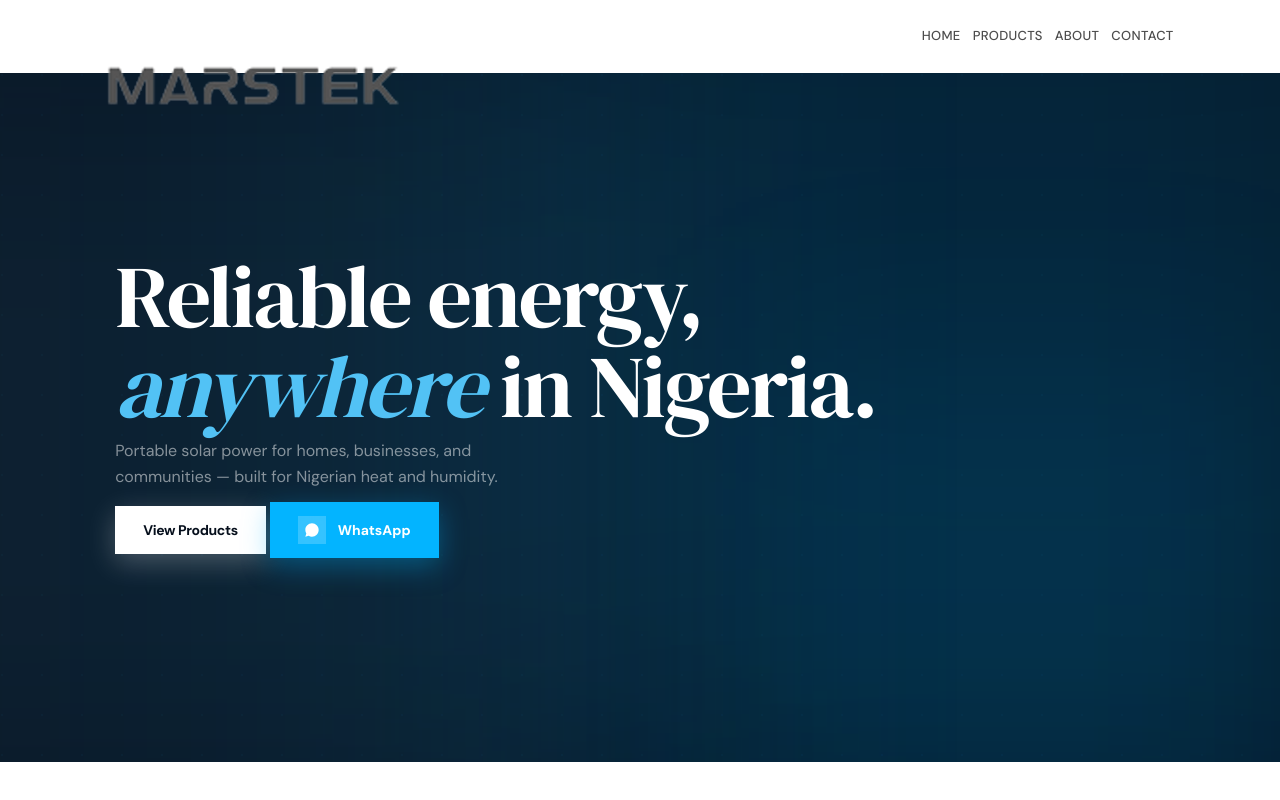
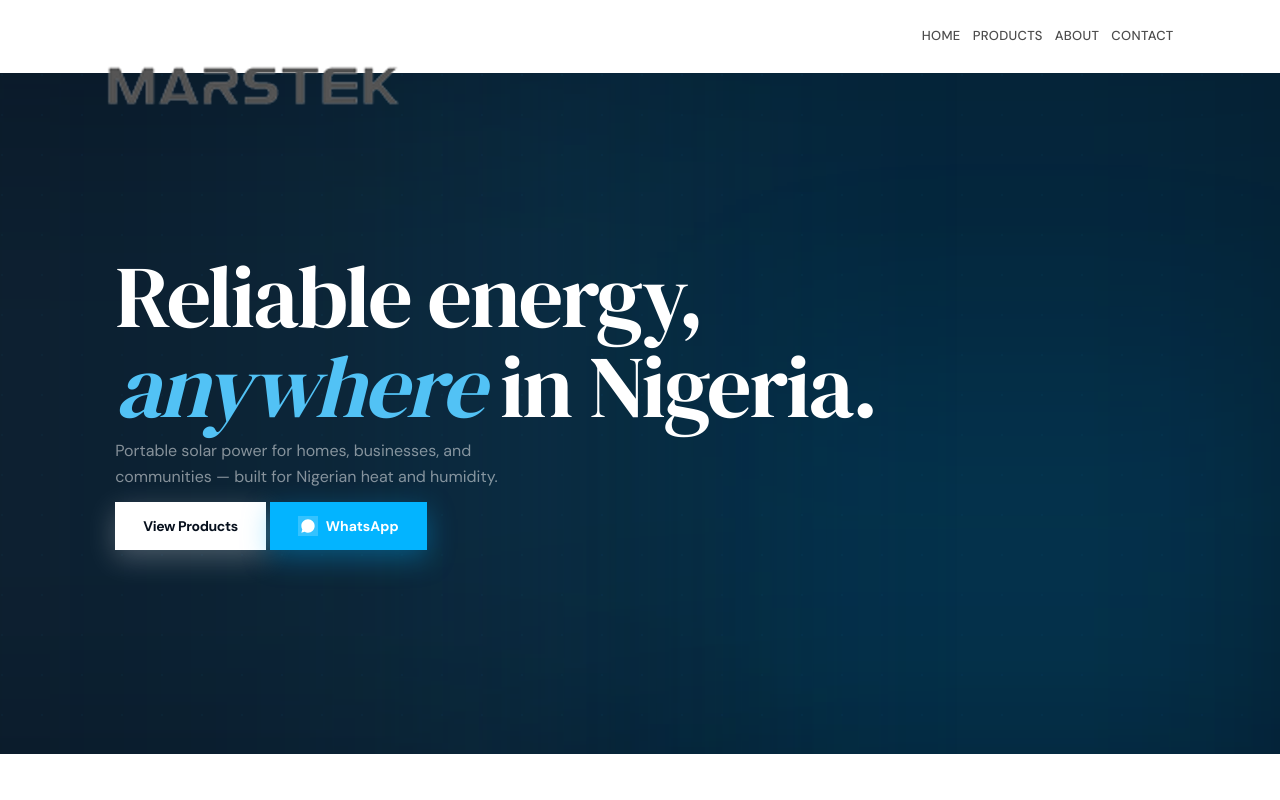
Before and after one commit to Tobithe3rd/Marstek-Nigeria-Site, a Next.js app: page / in a window 1280 px wide. Shown: the top 800 px of the page. Built offline with nearby package versions, Linux system fonts and the light colour scheme.

Commit message:
Reduce WhatsApp icon container to w-5 h-5, gap-2 for same height as View Products

```diff
--- a/src/components/WhatsAppButton.tsx
+++ b/src/components/WhatsAppButton.tsx
@@ -8,10 +8,10 @@ export default function WhatsAppButton() {
       href={url}
       target="_blank"
       rel="noopener noreferrer"
-      className="inline-flex items-center gap-3 bg-brand px-7 py-3.5 text-sm font-bold text-white shadow-[0_8px_28px_rgba(3,180,255,0.35)] hover:shadow-[0_12px_32px_rgba(3,180,255,0.5)] hover:-translate-y-[2px] active:translate-y-0 active:shadow-[0_4px_12px_rgba(3,180,255,0.3)] focus-visible:outline-none focus-visible:ring-2 focus-visible:ring-brand focus-visible:ring-offset-2 focus-visible:ring-offset-white transition-[transform,shadow] duration-300 ease-premium"
+      className="inline-flex items-center gap-2 bg-brand px-7 py-3.5 text-sm font-bold text-white shadow-[0_8px_28px_rgba(3,180,255,0.35)] hover:shadow-[0_12px_32px_rgba(3,180,255,0.5)] hover:-translate-y-[2px] active:translate-y-0 active:shadow-[0_4px_12px_rgba(3,180,255,0.3)] focus-visible:outline-none focus-visible:ring-2 focus-visible:ring-brand focus-visible:ring-offset-2 focus-visible:ring-offset-white transition-[transform,shadow] duration-300 ease-premium"
       aria-label="Chat on WhatsApp with Marstek Nigeria"
     >
-      <span className="inline-flex items-center justify-center w-7 h-7 bg-white/20 backdrop-blur-sm">
+      <span className="inline-flex items-center justify-center w-5 h-5 bg-white/20 backdrop-blur-sm shrink-0">
         <svg width="16" height="16" viewBox="0 0 24 24" fill="none" aria-hidden="true" className="text-white">
           <path
             d="M12 2C6.48 2 2 6.48 2 12c0 1.89.52 3.66 1.43 5.16L2 22l4.93-1.28A9.96 9.96 0 0012 22c5.52 0 10-4.48 10-10S17.52 2 12 2z"
```
